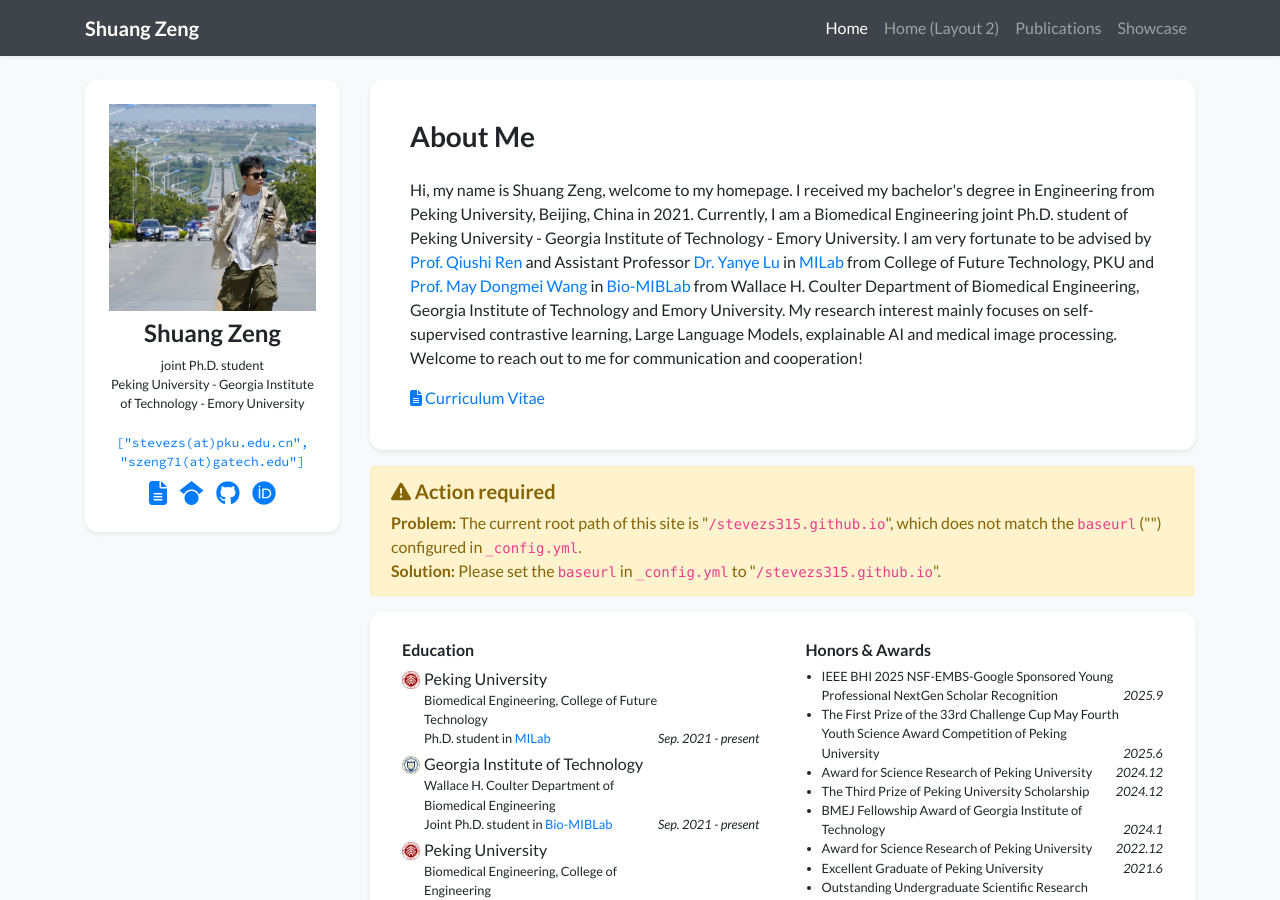
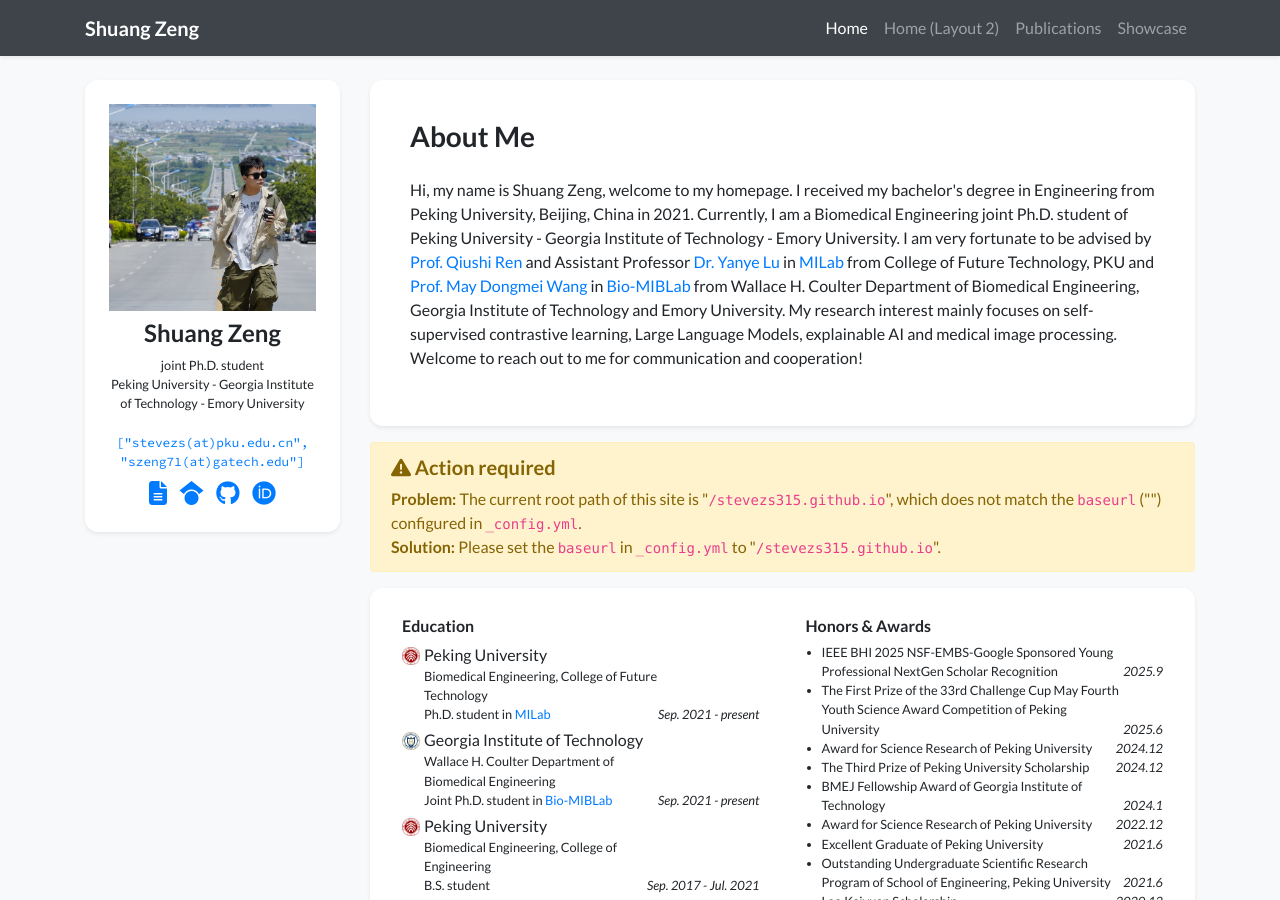
Before and after one commit to stevezs315/stevezs315.github.io, a Jekyll site: the page built from index.html, in a window 1280 px wide and 900 px high. Built offline with Jekyll 4.4.1, drawn with Linux system fonts in a browser that asks for light colours; nearby versions of some CDN libraries; a style sheet for code colours, icons or effects is not loaded.

Commit message:
Update profile_card_bio_only.html

```diff
--- a/_includes/widgets/profile_card_bio_only.html
+++ b/_includes/widgets/profile_card_bio_only.html
@@ -13,9 +13,9 @@
                         <div class="text-profile-bio mt-0" {% if site.data.profile.short_bio_text_justify %}style="text-align: justify;"{% endif %}>
                             {{ site.data.profile.short_bio }}
                         </div>
-                        {% if site.data.profile.cv_link %}
+                        <!-- {% if site.data.profile.cv_link %}
                             <a target="_blank" href="{{ site.data.profile.cv_link | relative_url }}"><i class="fas fa-file-alt"></i> Curriculum Vitae</a> <br/>
-                        {% endif %}
+                        {% endif %} -->
                     </div>
 
                 </div>
```
